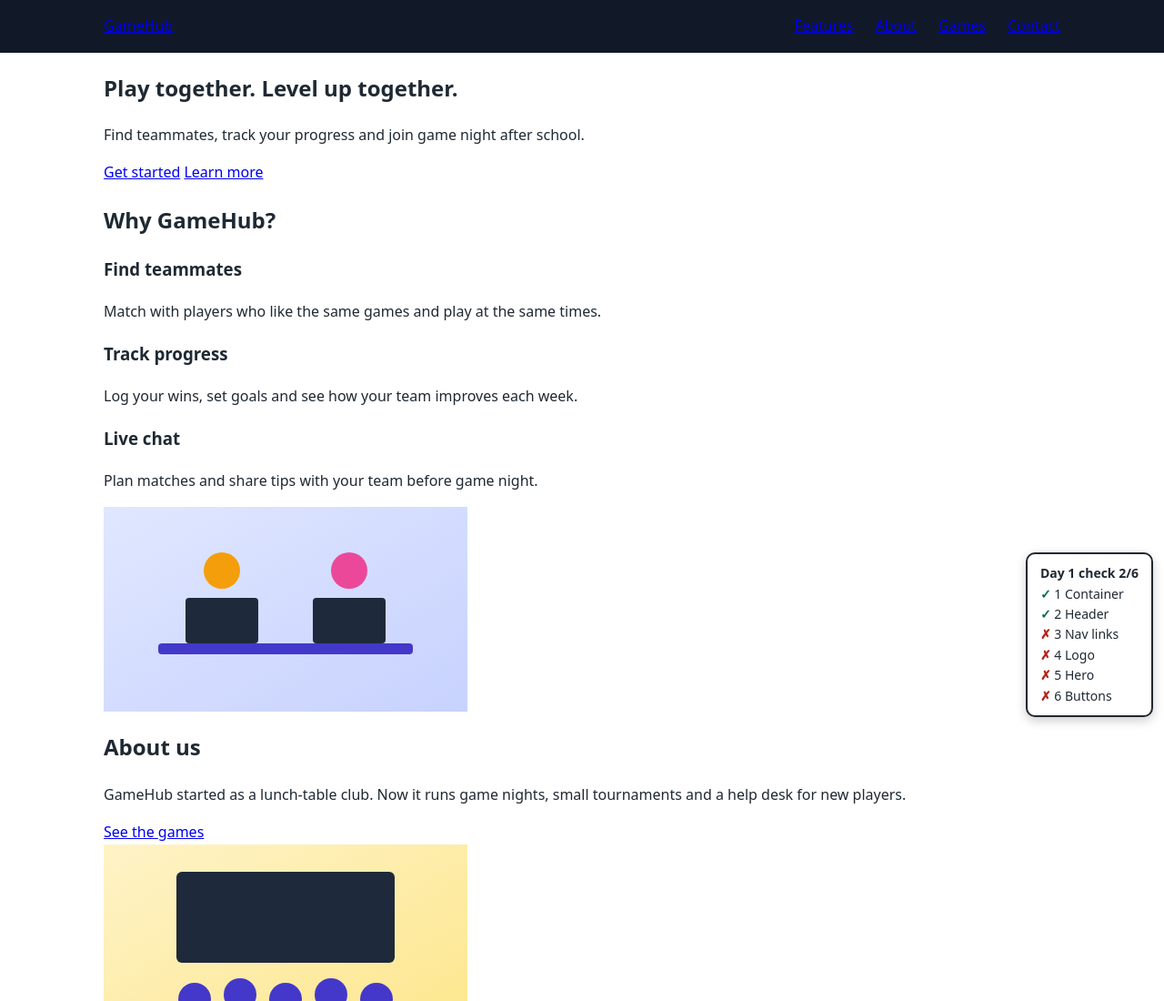
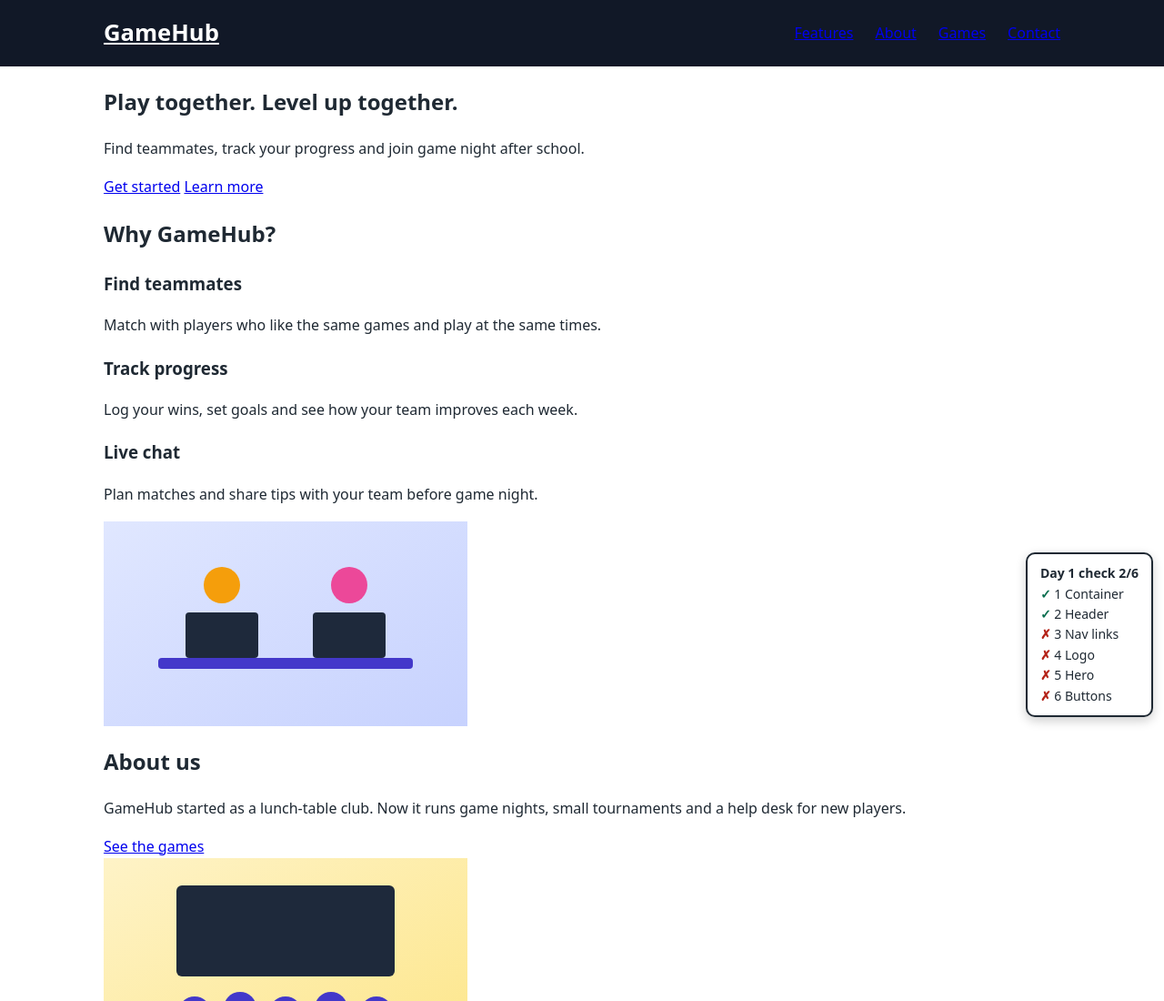
Before and after one commit to PGhera/Unit3-GameHubProject, a plain HTML site: page lesson1-SetUp-Header-Hero/gamehub.html in a window 1280 px wide. Shown: the top 1100 px of the page at 91% size. Drawn offline with Linux system fonts and the light colour scheme.

Commit message:
lesson 3/4

```diff
--- a/lesson1-SetUp-Header-Hero/style.css
+++ b/lesson1-SetUp-Header-Hero/style.css
@@ -53,12 +53,17 @@ img { max-width: 100%; display: block; } /* pictures never overflow their box */
 }
 .nav-links a {
    color:'white'
-   text-decoration:none;
+   text-decoration none;
 }
 
 /* STEP 4 · .logo
    Bigger than the links (1.6rem), bold, white, no underline. */
+.logo{
+   color:white;
+   font-size: 1.6rem;
+   font-weight: 700;
 
+}
 
 /* STEP 5 · .hero
    At least 70vh tall, a background colour, white text.
```
